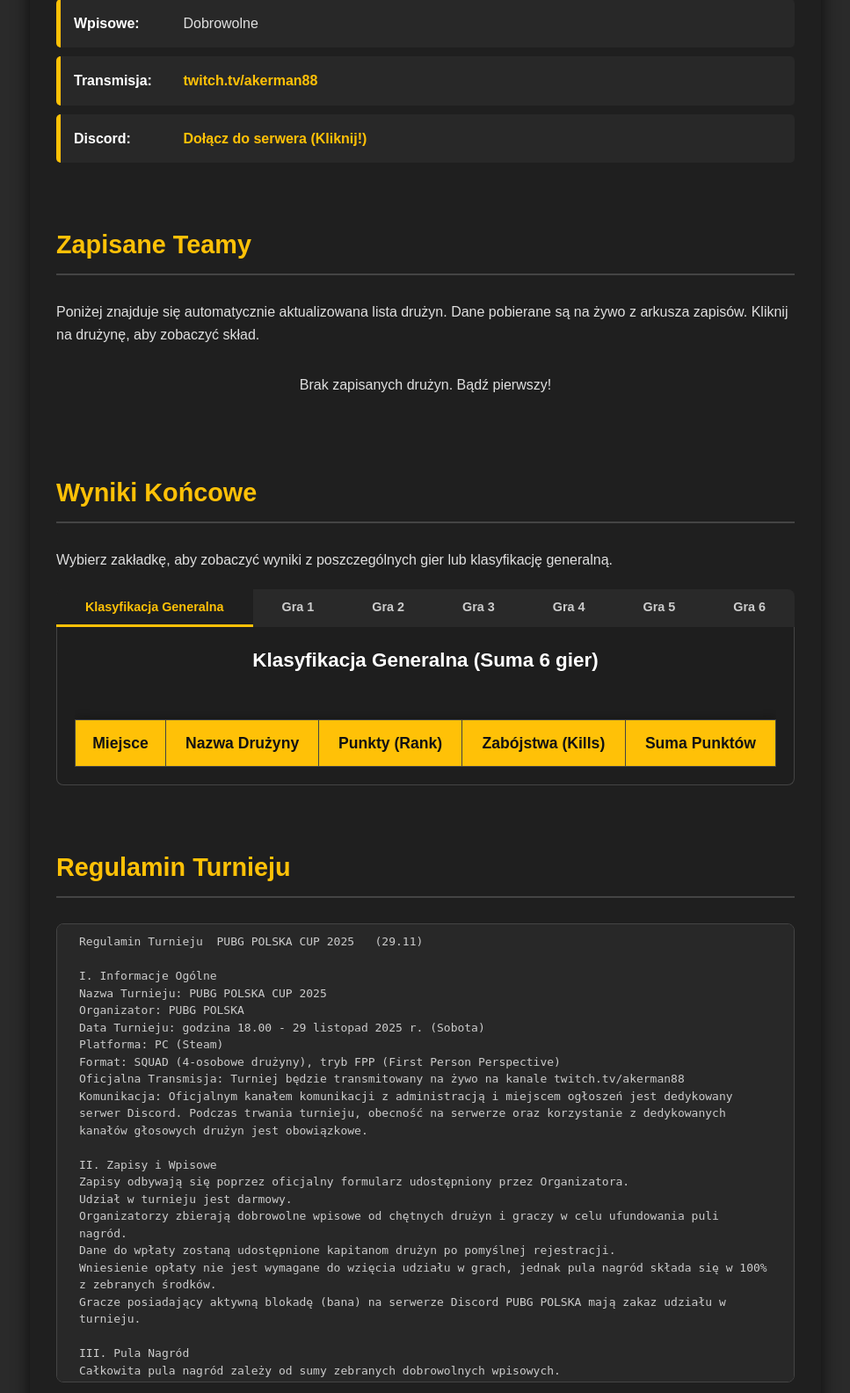
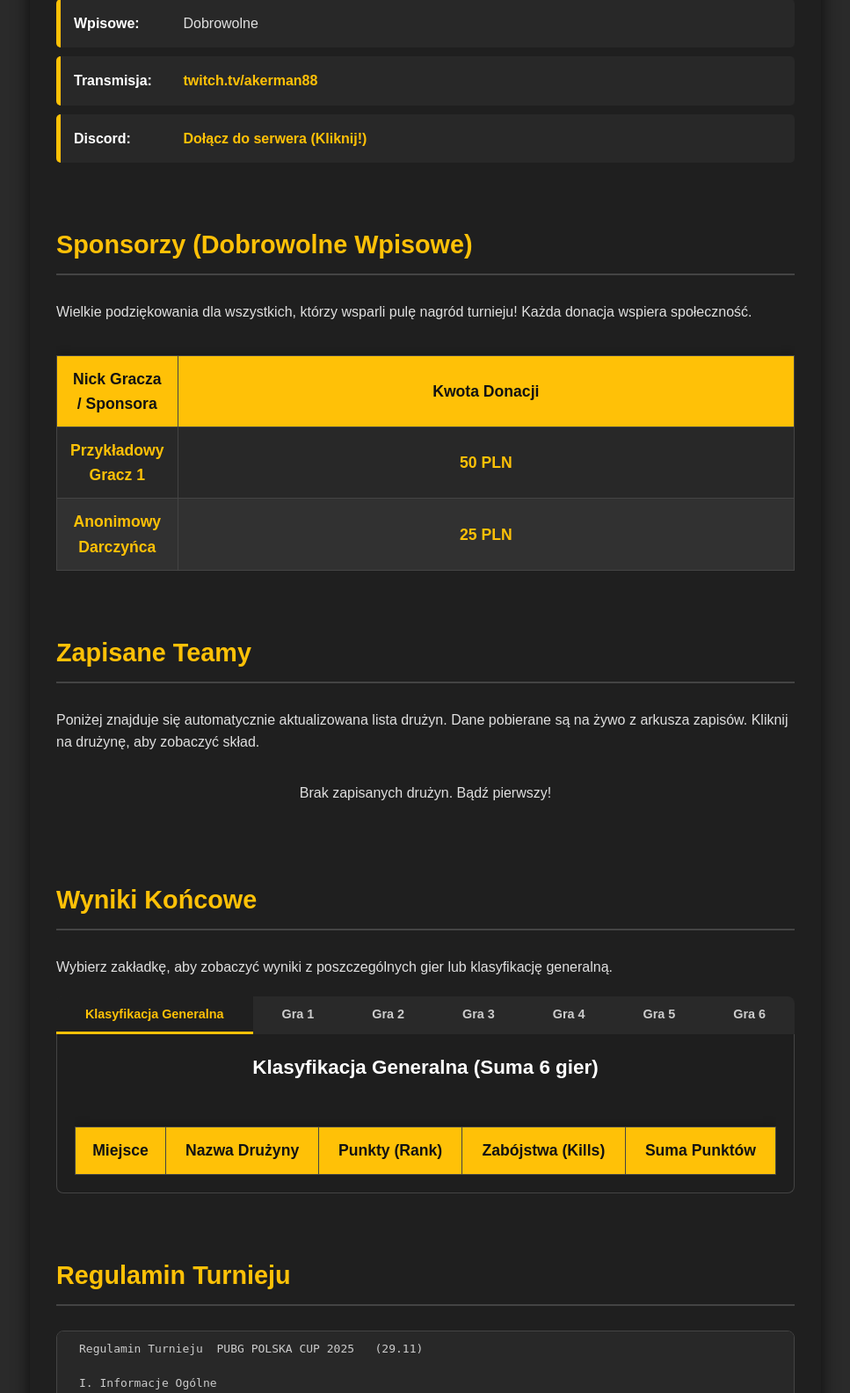
Before and after one commit to karolgrubiakkarol-alt/turniej-pubg-backend, a Flask app: page / in a window 1280 px wide. Shown: the part 1585-3169 px from the top of the page at 88% size, without its empty margins (156-1123 px from the left). Run offline with Flask 3, Linux system fonts and the light colour scheme; data that the repository does not hold is empty.

Commit message:
Add files via upload

```diff
--- a/templates/index.html
+++ b/templates/index.html
@@ -63,12 +63,13 @@
             top: 0;
             z-index: 1000;
         }
+        /* ZMIANA: Mniejsza czcionka i marginesy dla 7 zakładek */
         .navbar a {
             color: #e0e0e0;
             text-decoration: none;
-            font-size: 1em;
+            font-size: 0.9em; /* Mniejsza czcionka */
             font-weight: bold;
-            margin: 0 10px;
+            margin: 0 8px; /* Mniejszy margines */
             padding: 5px 10px;
             border-radius: 5px;
             transition: background-color 0.3s, color 0.3s;
@@ -465,9 +466,11 @@
         <nav class="navbar">
             <a href="#zapisy">Zapisy</a>
             <a href="#szczegoly">Szczegóły</a>
+            <a href="#sponsorzy">Sponsorzy</a>
             <a href="#teamy">Zapisane Teamy</a>
             <a href="#wyniki">Wyniki</a>
             <a href="#regulamin">Regulamin</a>
+            <a href="#kontakt">Kontakt</a>
         </nav>
 
         <main>
@@ -498,6 +501,32 @@
                     <li><strong>Transmisja:</strong> <a href="https://twitch.tv/akerman88" target="_blank">twitch.tv/akerman88</a></li>
                     <li><strong>Discord:</strong> <a href="https://discadia.com/pubgpolska" target="_blank">Dołącz do serwera (Kliknij!)</a></li>
                 </ul>
+            </section>
+
+            <section id="sponsorzy" class="info-section content-section">
+                <h3>Sponsorzy (Dobrowolne Wpisowe)</h3>
+                <p>Wielkie podziękowania dla wszystkich, którzy wsparli pulę nagród turnieju! Każda donacja wspiera społeczność.</p>
+
+                <div class="results-table-container">
+                    <table class="results-table">
+                        <thead>
+                            <tr>
+                                <th>Nick Gracza / Sponsora</th>
+                                <th>Kwota Donacji</th>
+                            </tr>
+                        </thead>
+                        <tbody>
+                            <tr>
+                                <td>Przykładowy Gracz 1</td>
+                                <td style="text-align: center; color: #ffc107; font-weight: bold;">50 PLN</td>
+                            </tr>
+                            <tr>
+                                <td>Anonimowy Darczyńca</td>
+                                <td style="text-align: center; color: #ffc107; font-weight: bold;">25 PLN</td>
+                            </tr>
+                        </tbody>
+                    </table>
+                </div>
             </section>
 
             <section id="teamy" class="info-section content-section">
@@ -732,7 +761,26 @@ Zapisanie się do turnieju jest równoznaczne z akceptacją wszystkich punktów
                 </div>
             </section>
 
-            </main>
+            <section id="kontakt" class="info-section content-section">
+                <h3>Kontakt</h3>
+                <p>W razie pytań, problemów technicznych lub spraw organizacyjnych, prosimy o kontakt poprzez Discord:</p>
+                <ul class="info-list">
+                    <li>
+                        <strong>Organizator:</strong>
+                        <a href="https://discordapp.com/users/397785664373915659" target="_blank" rel="noopener noreferrer">Kliknij, aby skontaktować się (Discord)</a>
+                    </li>
+                    <li>
+                        <strong>Dział Techniczny:</strong>
+                        <a href="https://discordapp.com/users/605726001539973121" target="_blank" rel="noopener noreferrer">Kliknij, aby skontaktować się (Discord)</a>
+                    </li>
+                </ul>
+            </section>
+
+            <section class="content-section sponsor-image-section">
+                <img src="https://i.imgur.com/HcTRskR.png" alt="Sponsor Turnieju 2">
+            </section>
+
+        </main>
 
         <footer>
             <p>&copy; 2025 PUBG POLSKA. Wszelkie prawa zastrzeżone. Strona nie jest powiązana z KRAFTON, Inc.</p>
@@ -835,7 +883,7 @@ Zapisanie się do turnieju jest równoznaczne z akceptacją wszystkich punktów
            !!! TUTAJ MUSISZ WPISAĆ ID MECZÓW PO ICH ZAKOŃCZENIU !!!
         */
         const MATCH_IDS = {
-            "gra1": "TUTAJ_WKLEJ_ID_MECZU_DLA_GRY_1", // To jest ID testowe
+            "gra1": "TUTAJ_WKLEJ_ID_MECZU_DLA_GRY_1",
             "gra2": "TUTAJ_WKLEJ_ID_MECZU_DLA_GRY_2",
             "gra3": "TUTAJ_WKLEJ_ID_MECZU_DLA_GRY_3",
             "gra4": "TUTAJ_WKLEJ_ID_MECZU_DLA_GRY_4",
```
